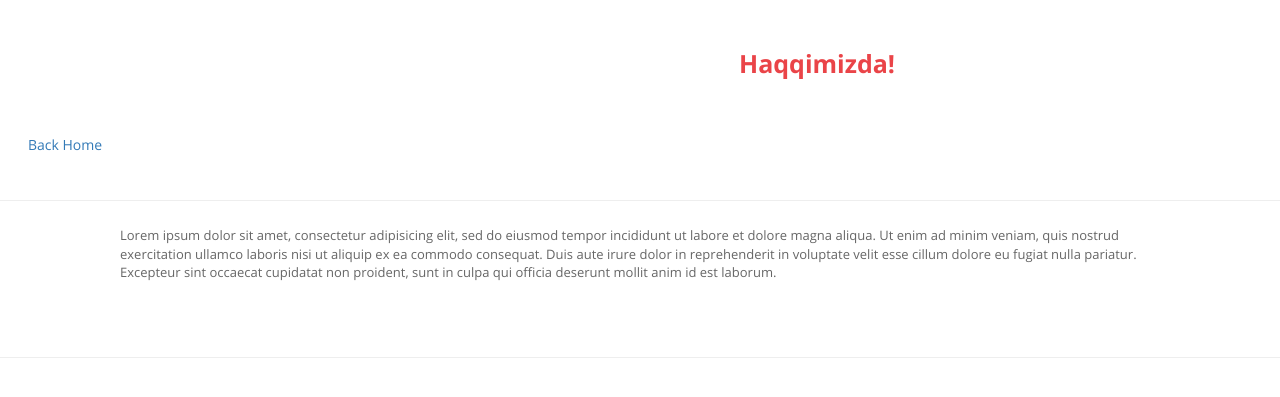
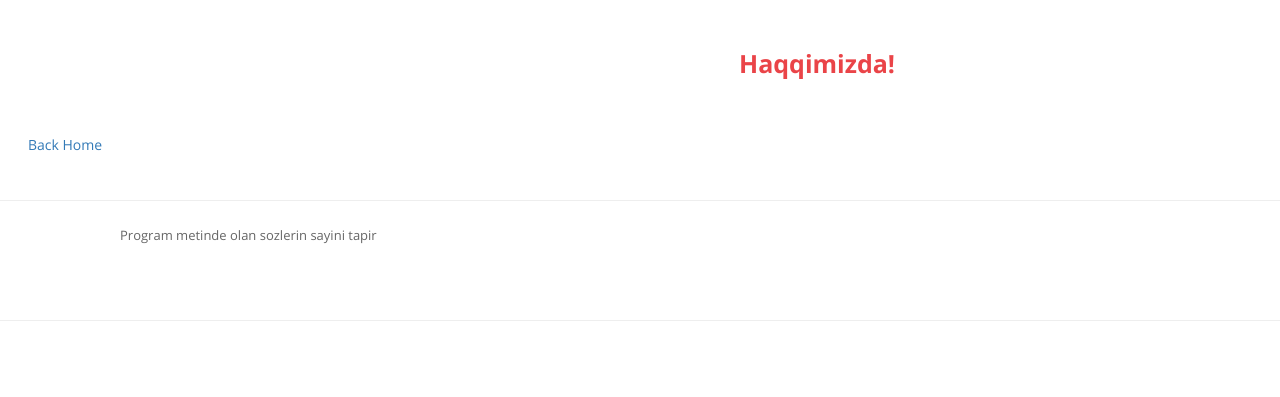
Before and after one commit to SaraAsgarova/PythonProject01, a Django app: page /about/ in a window 1280 px wide. Shown: the part 43-440 px from the top of the page. Run offline with Django 3.2, Linux system fonts and the light colour scheme; some libraries are stand-ins or nearby versions.

Commit message:
Changed in about.html

```diff
--- a/templates/about.html
+++ b/templates/about.html
@@ -51,7 +51,7 @@
       <hr>
 
        <div class="container">
-             <p>Lorem ipsum dolor sit amet, consectetur adipisicing elit, sed do eiusmod tempor incididunt ut labore et dolore magna aliqua. Ut enim ad minim veniam, quis nostrud exercitation ullamco laboris nisi ut aliquip ex ea commodo consequat. Duis aute irure dolor in reprehenderit in voluptate velit esse cillum dolore eu fugiat nulla pariatur. Excepteur sint occaecat cupidatat non proident, sunt in culpa qui officia deserunt mollit anim id est laborum.</p>
+             <p>Program metinde olan sozlerin sayini tapir</p>
             </div>
         <hr>
 
```
